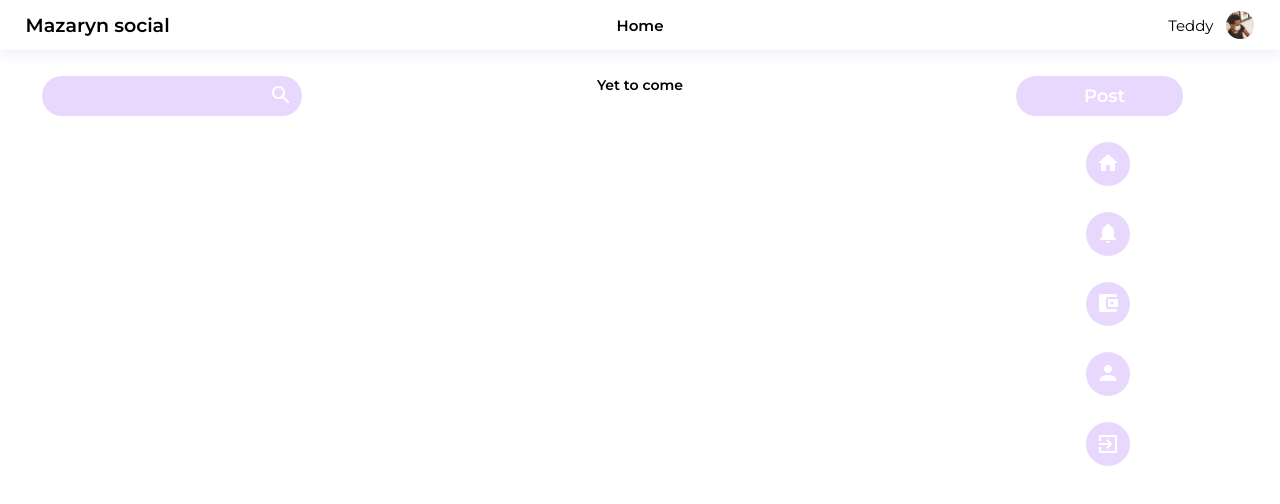
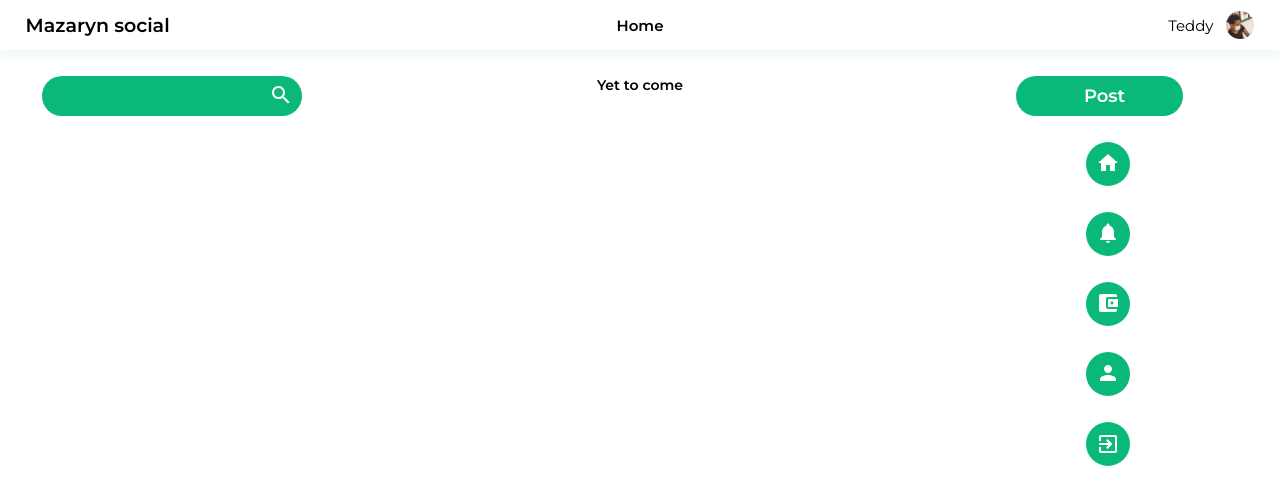
Before and after one commit to aiden77mori/mazaryn-frontend, a React (Create React App) app: page /wallet in a window 1280 px wide. Shown: the top 504 px of the page. Built offline with nearby package versions, Linux system fonts and the light colour scheme.

Commit message:
color change

```diff
--- a/src/components/header/header.css
+++ b/src/components/header/header.css
@@ -29,7 +29,7 @@ header > div{
 }
 
 #header{
-    box-shadow: 0 4px 12px rgba(232, 217, 253, .5);
+    box-shadow: 0 4px 12px rgba(10, 185, 122, .1);
     position: fixed;
     top: 0;
     z-index: 3;
--- a/src/components/left pane/search/Search.css
+++ b/src/components/left pane/search/Search.css
@@ -15,7 +15,7 @@
     border-radius: 64px;
     padding-left: 10px;
     margin: 0 auto;
-    background-color: #e9d8fd;
+    background-color: #0AB97A;
     color: #fff;
 
     display: flex;
--- a/src/components/right pane/PostCard/PostCard.css
+++ b/src/components/right pane/PostCard/PostCard.css
@@ -4,7 +4,7 @@
     border-radius: 64px;
     padding-left: 10px;
     margin-right: 5%;
-    background-color: #e9d8fd;
+    background-color: #0AB97A;
     color: #fff;
     text-align: center;
     font-weight: bold;
--- a/src/components/right pane/RightPane.css
+++ b/src/components/right pane/RightPane.css
@@ -11,7 +11,7 @@ ul > li{
     height: 2.75rem;
     width: 2.75rem;
     border-radius: 50%;
-    background-color: #e9d8fd;
+    background-color: #0AB97A;
     margin-bottom: 1.625rem;
     margin-left: auto;
     margin-right: auto;
```
